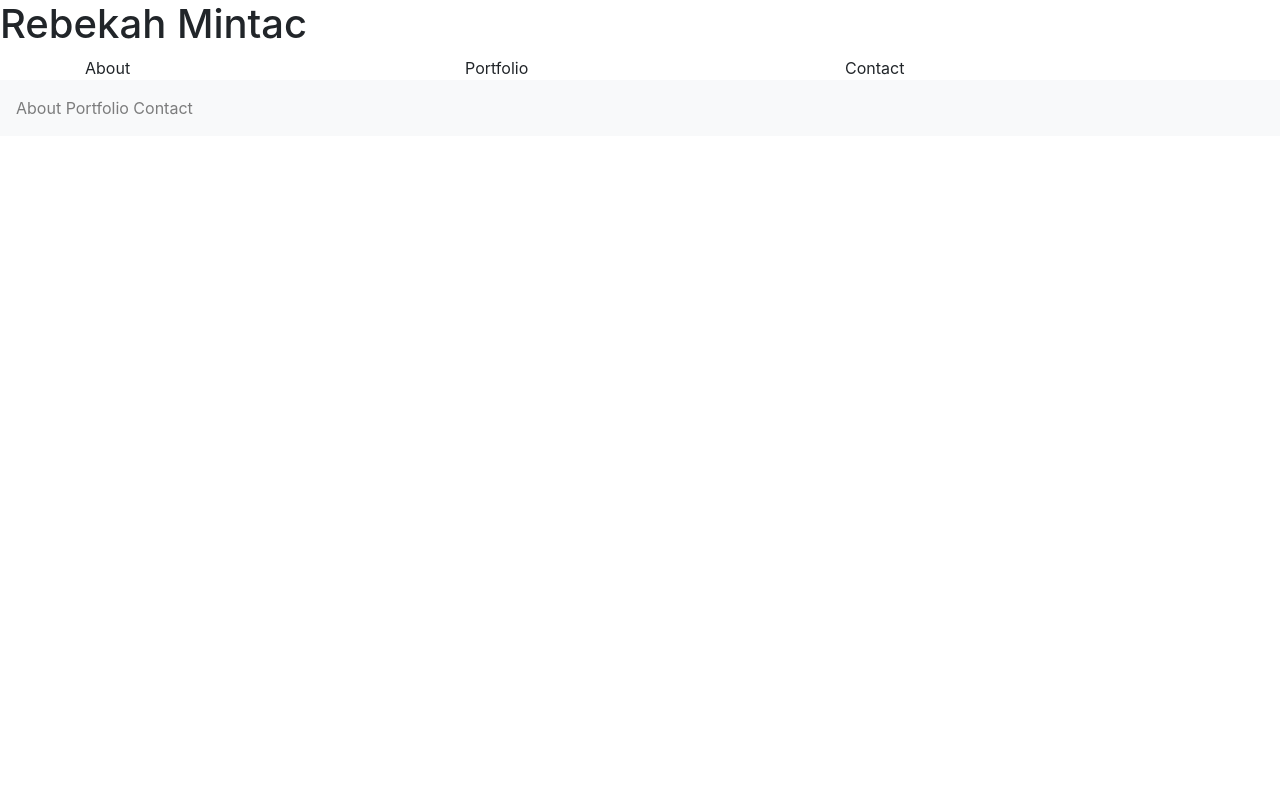
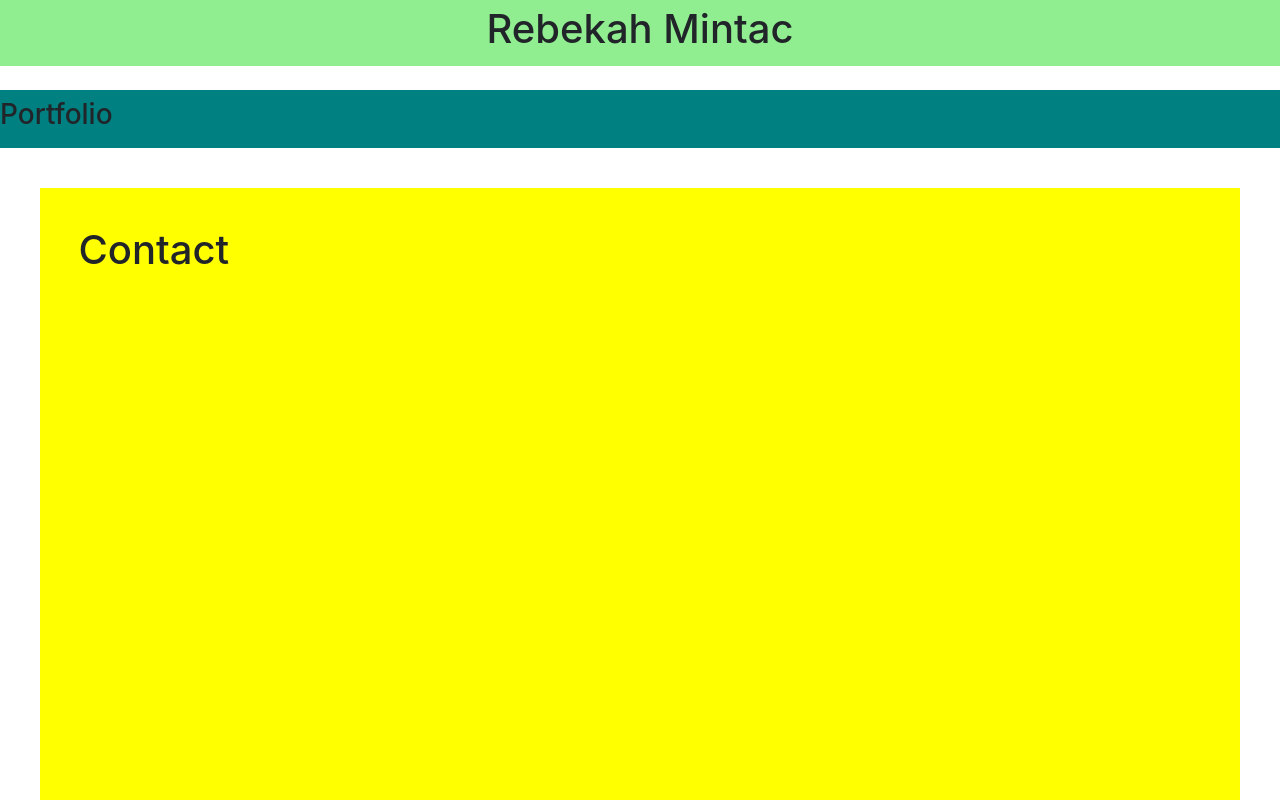
Before and after one commit to rmintac/Bootstrap-Portfolio, a plain HTML site: page contact.html in a window 1280 px wide. Shown: the top 800 px of the page. Drawn offline with nearby package versions, Linux system fonts and the light colour scheme.

Commit message:
color to distinguish sections

```diff
--- a/contact.html
+++ b/contact.html
@@ -1,45 +1,72 @@
 <!DOCTYPE html>
 <html lang="en">
+
 <head>
     <meta charset="UTF-8">
     <meta name="viewport" content="width=device-width, initial-scale=1.0">
     <meta http-equiv="X-UA-Compatible" content="ie=edge">
     <title>Document</title>
 
-    <link rel="stylesheet" href="https://stackpath.bootstrapcdn.com/bootstrap/4.3.1/css/bootstrap.min.css" integrity="sha384-ggOyR0iXCbMQv3Xipma34MD+dH/1fQ784/j6cY/iJTQUOhcWr7x9JvoRxT2MZw1T" crossorigin="anonymous">
+    <link rel="stylesheet" href="https://stackpath.bootstrapcdn.com/bootstrap/4.3.1/css/bootstrap.min.css"
+        integrity="sha384-ggOyR0iXCbMQv3Xipma34MD+dH/1fQ784/j6cY/iJTQUOhcWr7x9JvoRxT2MZw1T" crossorigin="anonymous">
+    <style>
+        .body {
+            margin-top: 20px, 70px, 20px, 70px;
+            border: 70px;
+        }
+        .containter {
+            content: 100px;
+            border: 50px;
+            content: 150;
+        }
+        .header {
+            text-align:center;
+            padding: 5px;
+            background-color: lightgreen;
+        }
+        .navbartext {
+            text-align:left;
+            background-color: teal;
+        }
+        .contain {
+
+        }
+        .contact {
+            padding: 3%;
+            background-color: yellow;
+            margin: 40px;
+            height: 800px;
+
+        }
+    </style>
+
 </head>
-<header><h1>Rebekah Mintac</h1>
+<header class="header">
+    <h1>Rebekah Mintac</h1>
 </header>
-<body>
-        <div class="container">
-            <div class="row">
-                <div class="col-md-4">
-                    About
-                </div>
 
-                <div class="col-md-4">
-                        Portfolio
-                    </div>
+<body class="body">
+    <container class="container">
+    <div>
+    <nav class="navbartext">
+        <span class="navbar-text">
+            <h3>Portfolio</h3>
+        </span>
+    </nav>
+<section class="contact">
+    <h1 class="h1">
+        Contact
+    </h1>
 
-                    <div class="col-md-4">
-                            Contact
-                        </div>
-            </div>
-
-        </div>
-        <nav class="navbar navbar-light bg-light">
-                <span class="navbar-text">
-                  About         Portfolio           Contact
-                </span>
-        </nav>
-
-
-        <div class="container">
-
-
-        </div>
+</section>
 
 
 
+
+
+
+</container>
+
 </body>
+
 </html>
```
